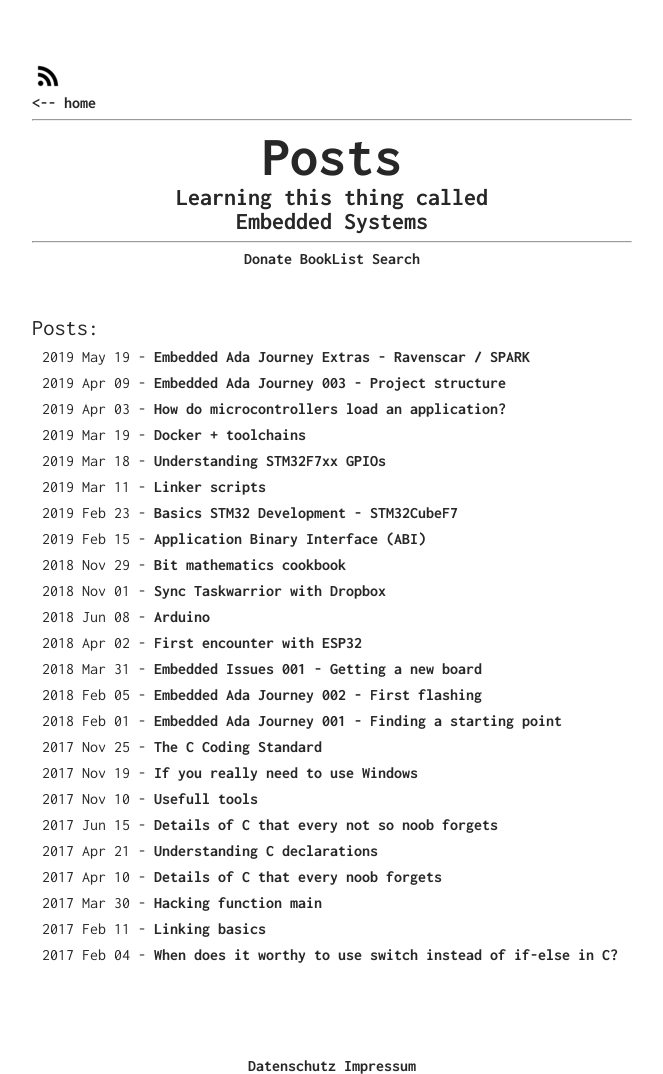
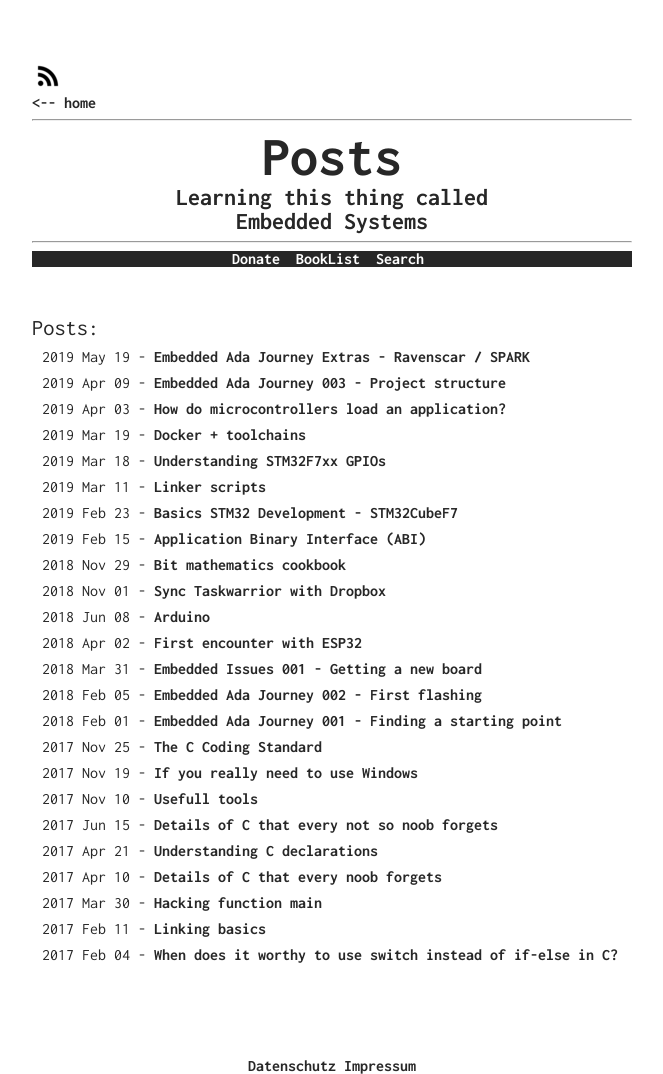
Before and after one commit to daleonpz/baremetallics, a Jekyll site: the page built from programming/index.html, in a window 1280 px wide. Shown: the whole page, without its empty margins (308-971 px from the left). Built offline with Jekyll 4.4.1, drawn with Linux system fonts in a browser that asks for light colours; a script that is not in the unit is left out.

Commit message:
add nav_items css

```diff
--- a/assets/css/main.scss
+++ b/assets/css/main.scss
@@ -369,6 +369,7 @@ ul.share-buttons .sr-only{
   overflow: hidden;
 }
 
+
 #mailchimp {
 	background: $color_hire_shadow;
 	color: $color_black;
@@ -427,3 +428,21 @@ ul.share-buttons .sr-only{
 
 		}
                 #navigation_items input[type="submit"]:hover { color: #F2C94C }
+
+
+#nav_items{
+	background: $color_black;
+        background-size: auto;
+    }
+    #nav_items a {
+          color: $color_white;
+          background-size: auto;
+          text-decoration: none;
+          font-weight: bold;
+          margin-right:8px;
+          &:hover {
+                 text-decoration: none;
+                 background: $color_black;
+                 color: #F2C94C;
+          }
+    }
```
